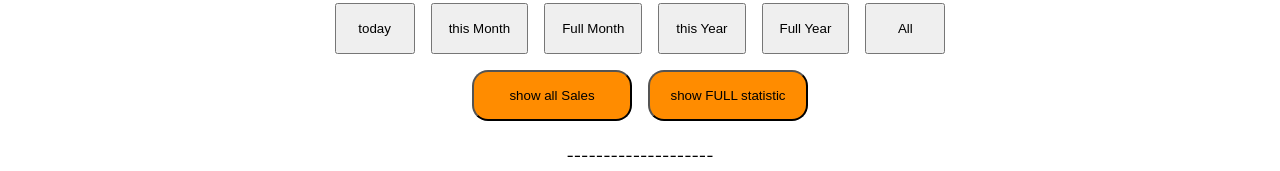
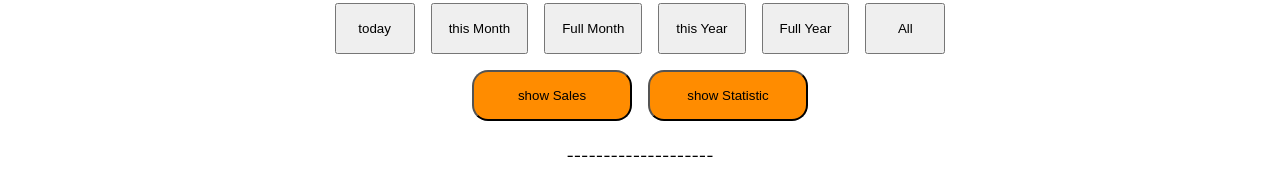
Before and after one commit to ZarNizza/next-sotm, a Next.js app: page /statistics in a window 1280 px wide. Shown: the part 251-422 px from the top of the page. Built offline with nearby package versions, Linux system fonts and the light colour scheme; no server answers.

Commit message:
table - header as function

```diff
--- a/components/DBresultTable.tsx
+++ b/components/DBresultTable.tsx
@@ -1,12 +1,21 @@
 import styles from '../styles/Home.module.css'
 import type { Sale } from '../pages/add'
 
-interface TableProps {
+type TableProps = {
   resData: Record<string, number | string | Date | null>[]
 }
 
+
+
 export default function DBresultTable(props: TableProps) {
   // console.log('------------+++++++++++++++---------- resData', props.resData)
+  const keys = Object.keys(props.resData[0])
+  const nColumns = keys.length
+
+  function TableHeader() {
+    return <>{keys.map((key) => <td key={Math.random()}>{key}</td>)}</>
+  }
+
   if (props.resData === undefined || props.resData.length === 0) {
     return (
       <div className={styles.flexColumnContainer}>
@@ -15,17 +24,13 @@ export default function DBresultTable(props: TableProps) {
       </div>
     )
   } else {
-    const keys = Object.keys(props.resData[0])
-    const nColumns = keys.length
     return (
       <div className={styles.flexColumnContainer}>
         <p>--------------------</p>
         <table>
           <thead>
             <tr key={Math.random()}>
-              {keys.map((key) => (
-                <td key={Math.random()}>{key}</td>
-              ))}
+              <TableHeader />
             </tr>
           </thead>
           <tbody>
@@ -37,7 +42,7 @@ export default function DBresultTable(props: TableProps) {
                     <td key={Math.random()} className={item.cname === null ? styles.gross : ''}>
                       {typeof elem === 'number'
                         ? String(elem)
-                        : item.cname===null && elem===null ? 'Итого:': String(elem).slice(0, 10)}
+                        : item.cname===null && elem===null ? 'Total:': String(elem).slice(0, 10)}
                     </td>
                   ))}
                 </tr>
--- a/pages/statistics.tsx
+++ b/pages/statistics.tsx
@@ -162,8 +162,8 @@ const Home: NextPage = () => {
           <button onClick={setAllHandler}>All</button>
         </div>
         <div className={styles.orangeButton}>
-          <button onClick={showSalesHandler}>show all Sales</button>
-          <button onClick={showFullSalesHandler}>show FULL statistic</button>
+          <button onClick={showSalesHandler}>show Sales</button>
+          <button onClick={showFullSalesHandler}>show Statistic</button>
         </div>
         {resData === undefined || resData.length === 0 ? (
           <p>No data - empty result</p>
```
